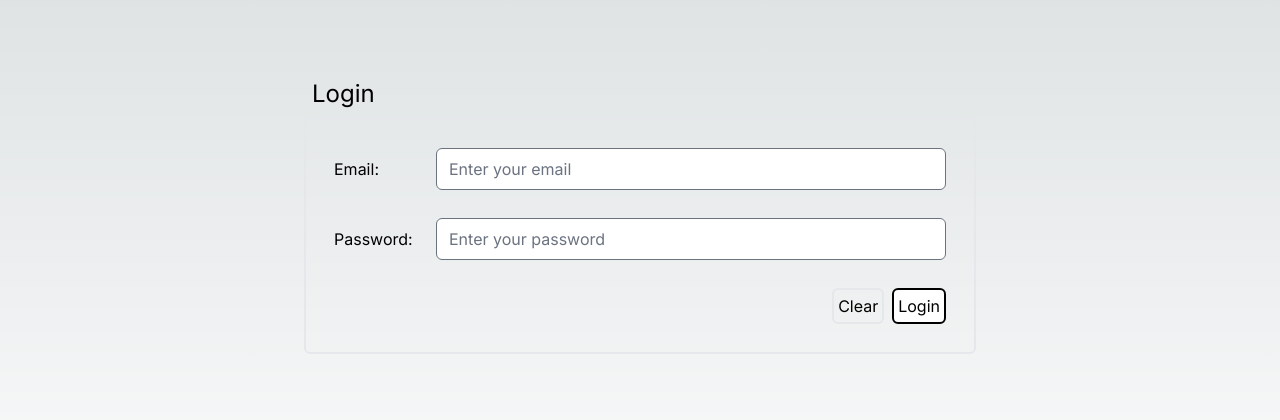
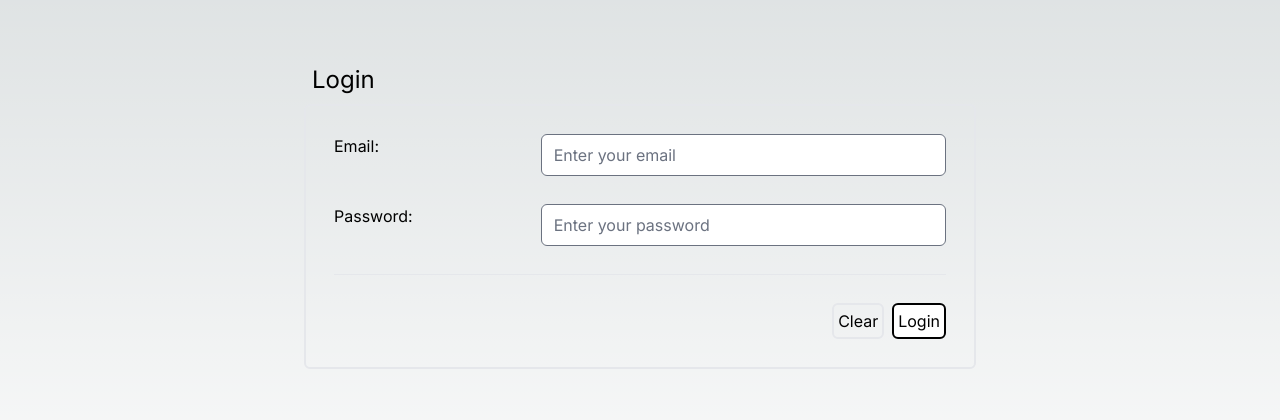
Before and after one commit to DanDaMan23/dating-site-next-js, a Next.js app: page /authentication/login in a window 1280 px wide. Shown: the part 184-604 px from the top of the page. Built offline with nearby package versions, Linux system fonts and the light colour scheme.

Commit message:
Converted login form to form grid

```diff
--- a/src/app/authentication/login/login-form.tsx
+++ b/src/app/authentication/login/login-form.tsx
@@ -6,6 +6,12 @@ import * as yup from "yup"
 
 import text from "./text.json"
 import { useRouter } from "next/navigation"
+import FormGrid, {
+  FormError,
+  FormFieldGroup,
+  Input,
+  InputGroup
+} from "@/components/form-grid/form-grid.component"
 
 interface LoginFormProps {
   loginHandler: (email: string, password: string) => void
@@ -38,42 +44,8 @@ export default function LoginForm({ loginHandler }: LoginFormProps) {
 
   const resetFormHandler = () => reset()
 
-  return (
-    <form
-      onSubmit={handleSubmit(submitHandler)}
-      className='flex flex-col gap-7 p-5'
-    >
-      <div className='flex flex-col lg:flex-row lg:justify-between lg:items-center gap-2'>
-        <label htmlFor='email'>{text.form.email.label}:</label>
-        <div className='flex flex-col gap-2 w-auto lg:w-10/12'>
-          <input
-            {...register("email")}
-            type='email'
-            className='rounded-md w-full text-black'
-            placeholder={text.form.email.placeholder}
-          />
-          {errors.email && (
-            <p className='text-red-500'>{errors.email.message}</p>
-          )}
-        </div>
-      </div>
-
-      <div className='flex flex-col lg:flex-row lg:justify-between lg:items-center gap-2'>
-        <label htmlFor='password'>{text.form.password.label}:</label>
-        <div className='flex flex-col gap-2 w-auto lg:w-10/12'>
-          <input
-            {...register("password")}
-            type='password'
-            className='rounded-md w-full text-black'
-            placeholder={text.form.password.placeholder}
-          />
-          {errors.password && (
-            <p className='text-red-500'>{errors.password.message}</p>
-          )}
-        </div>
-      </div>
-
-      <div className='flex justify-end gap-2'>
+  const formButtons = (
+    <div className='flex flex-col lg:flex-row lg:justify-end gap-2'>
       <button
         className='border-solid border-2 p-1 rounded-md'
         onClick={resetFormHandler}
@@ -87,6 +59,45 @@ export default function LoginForm({ loginHandler }: LoginFormProps) {
         {text.form.buttons.submit}
       </button>
     </div>
-    </form>
+  )
+
+  return (
+    <FormGrid onSubmit={handleSubmit(submitHandler)} buttonsArea={formButtons}>
+      <FormFieldGroup>
+        <label htmlFor='email'>{text.form.email.label}:</label>
+        <InputGroup
+          input={
+            <Input
+              {...register("email")}
+              type='email'
+              className='rounded-md w-full text-black'
+              placeholder={text.form.email.placeholder}
+            />
+          }
+          error={
+            errors.email && <FormError label={errors.email.message as string} />
+          }
+        />
+      </FormFieldGroup>
+
+      <FormFieldGroup>
+        <label htmlFor='password'>{text.form.password.label}:</label>
+        <InputGroup
+          input={
+            <Input
+              {...register("password")}
+              type='password'
+              className='rounded-md w-full text-black'
+              placeholder={text.form.password.placeholder}
+            />
+          }
+          error={
+            errors.password && (
+              <FormError label={errors.password.message as string} />
             )
           }
+        />
+      </FormFieldGroup>
+    </FormGrid>
+  )
+}
```
Lines whose indentation alone changed are shown as unchanged.
